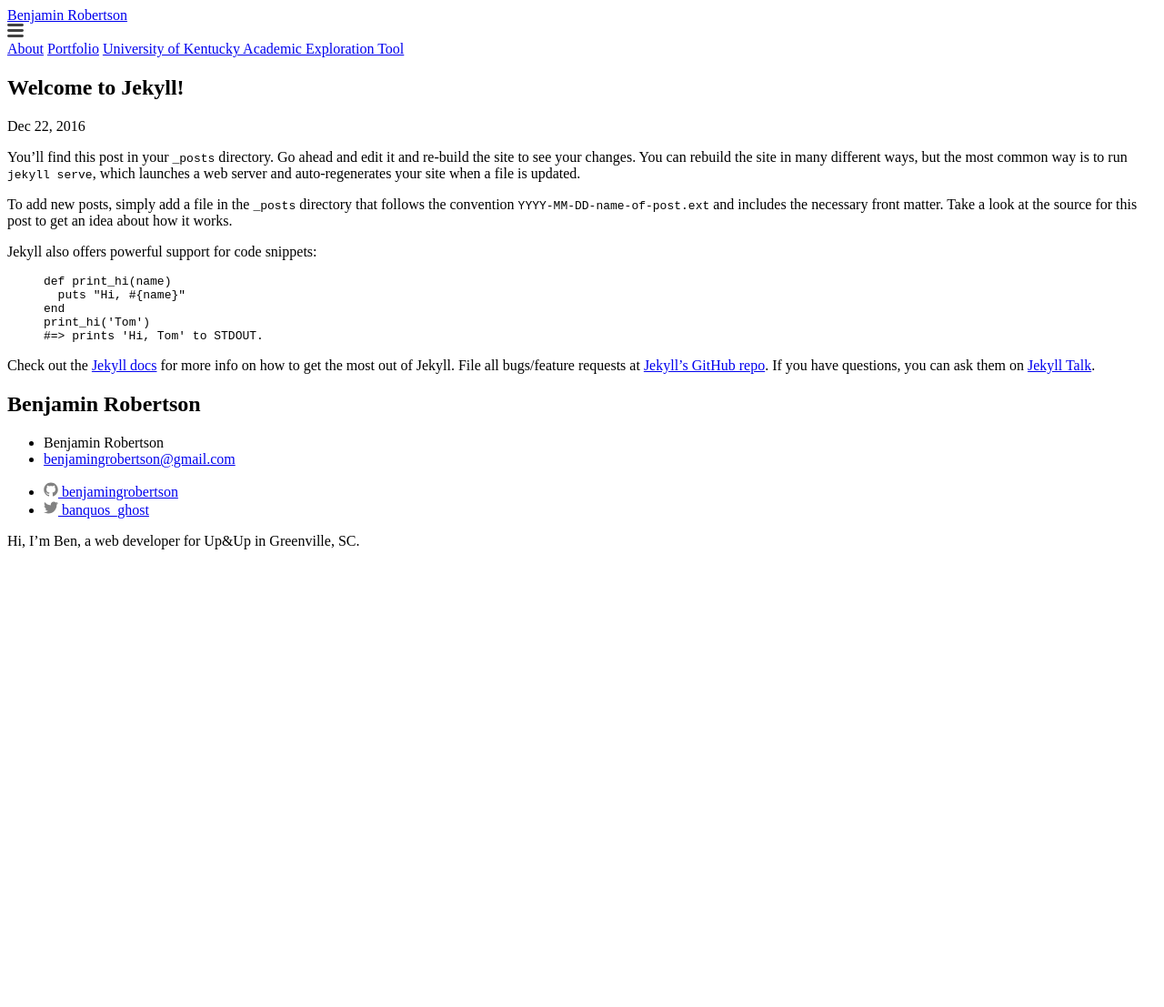
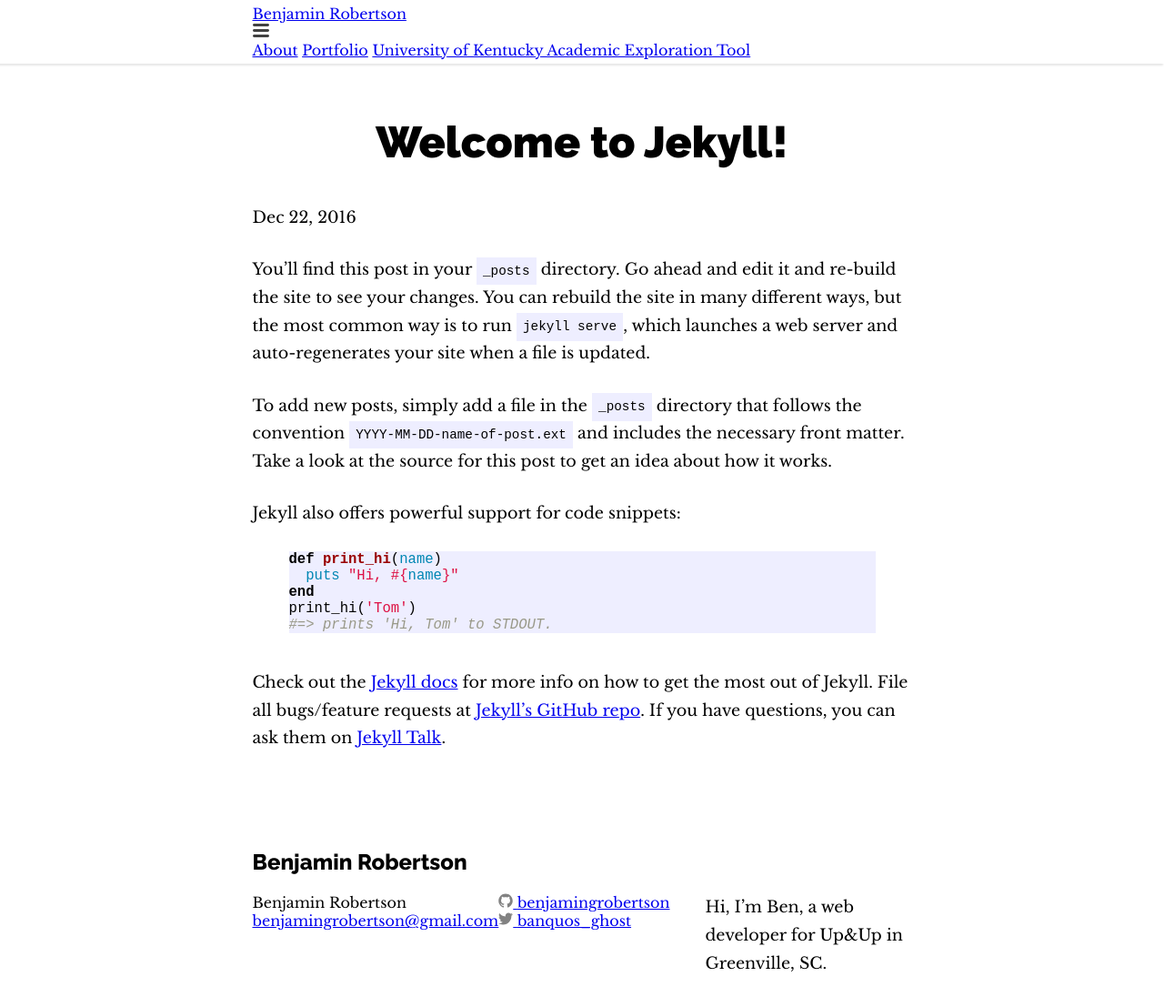
Before and after one commit to benjamingrobertson/benjamingrobertson.github.io, a Jekyll site: the page built from _posts/2016-12-22-welcome-to-jekyll.markdown, in a window 1280 px wide and 1169 px high. Shown: the top 1107 px of the window at 91% size. Built offline with Jekyll 4.4.1, drawn with Linux system fonts in a browser that asks for light colours.

Commit message:
Add initial theme structure

```diff
--- a/_includes/footer.html
+++ b/_includes/footer.html
@@ -1,11 +1,11 @@
-<footer class="site-footer">
+<footer class="site-footer layout-container">
 
   <div class="wrapper">
 
     <h2 class="footer-heading">{{ site.title | escape }}</h2>
 
-    <div class="footer-col-wrapper">
-      <div class="footer-col footer-col-1">
+    <div class="grid">
+      <div class="grid__item">
         <ul class="contact-list">
           <li>
             {% if site.author %}
@@ -20,7 +20,7 @@
         </ul>
       </div>
 
-      <div class="footer-col footer-col-2">
+      <div class="grid__item">
         <ul class="social-media-list">
           {% if site.github_username %}
           <li>
@@ -36,7 +36,7 @@
         </ul>
       </div>
 
-      <div class="footer-col footer-col-3">
+      <div class="grid__item">
         <p>{{ site.description | escape }}</p>
       </div>
     </div>
--- a/_includes/head.html
+++ b/_includes/head.html
@@ -6,6 +6,7 @@
   <title>{% if page.title %}{{ page.title | escape }}{% else %}{{ site.title | escape }}{% endif %}</title>
   <meta name="description" content="{{ page.excerpt | default: site.description | strip_html | normalize_whitespace | truncate: 160 | escape }}">
 
+  <link rel="stylesheet" href="https://fonts.googleapis.com/css?family=Raleway:800,900|Libre+Baskerville" />
   <link rel="stylesheet" href="{{ "/assets/main.css" | relative_url }}">
   <link rel="canonical" href="{{ page.url | replace:'index.html','' | absolute_url }}">
   <link rel="alternate" type="application/rss+xml" title="{{ site.title | escape }}" href="{{ "/feed.xml" | relative_url }}">
--- a/_includes/header.html
+++ b/_includes/header.html
@@ -1,6 +1,6 @@
 <header class="site-header" role="banner">
 
-  <div class="wrapper">
+  <div class="layout-container">
 
     <a class="site-title" href="{{ "/" | relative_url}}">{{ site.title | escape }}</a>
 
--- a/_layouts/default.html
+++ b/_layouts/default.html
@@ -7,10 +7,8 @@
 
     {% include header.html %}
 
-    <main class="page-content" aria-label="Content">
-      <div class="wrapper">
+    <main class="layout-container" aria-label="Content">
         {{ content }}
-      </div>
     </main>
 
     {% include footer.html %}
--- /dev/null
+++ b/_sass/bgr.sass
@@ -0,0 +1,10 @@
+@import "smacss/base/typography"
+@import "smacss/base/syntax-highlighting"
+@import "smacss/layout/layout"
+@import "smacss/layout/grid"
+
+@import "smacss/components/header"
+@import "smacss/components/home"
+@import "smacss/components/main_menu"
+@import "smacss/components/article"
+@import "smacss/components/footer"
--- /dev/null
+++ b/_sass/smacss/base/_code.sass
@@ -0,0 +1,23 @@
+/**
+ * Code formatting
+ */
+pre,
+code
+  font-size: 15px
+  border: 1px solid #333
+  border-radius: 3px
+  background-color: #eef
+
+
+code
+  padding: 1px 5px
+
+
+pre
+  padding: 8px 12px
+  overflow-x: auto
+
+  > code
+    border: 0
+    padding-right: 0
+    padding-left: 0
--- /dev/null
+++ b/_sass/smacss/base/_syntax-highlighting.scss
@@ -0,0 +1,79 @@
+/**
+ * Syntax highlighting styles
+ */
+
+.highlighter-rouge {
+    background-color: #eef;
+    padding: .5em;
+}
+
+.highlight {
+  background: #eef;
+  font-size: 1.2em;
+  margin-bottom: 2em;
+
+  .highlighter-rouge & {
+    background: #eef;
+    margin: .5em;
+  }
+
+  .c     { color: #998; font-style: italic } // Comment
+  .err   { color: #a61717; background-color: #e3d2d2 } // Error
+  .k     { font-weight: bold } // Keyword
+  .o     { font-weight: bold } // Operator
+  .cm    { color: #998; font-style: italic } // Comment.Multiline
+  .cp    { color: #999; font-weight: bold } // Comment.Preproc
+  .c1    { color: #998; font-style: italic } // Comment.Single
+  .cs    { color: #999; font-weight: bold; font-style: italic } // Comment.Special
+  .gd    { color: #000; background-color: #fdd } // Generic.Deleted
+  .gd .x { color: #000; background-color: #faa } // Generic.Deleted.Specific
+  .ge    { font-style: italic } // Generic.Emph
+  .gr    { color: #a00 } // Generic.Error
+  .gh    { color: #999 } // Generic.Heading
+  .gi    { color: #000; background-color: #dfd } // Generic.Inserted
+  .gi .x { color: #000; background-color: #afa } // Generic.Inserted.Specific
+  .go    { color: #888 } // Generic.Output
+  .gp    { color: #555 } // Generic.Prompt
+  .gs    { font-weight: bold } // Generic.Strong
+  .gu    { color: #aaa } // Generic.Subheading
+  .gt    { color: #a00 } // Generic.Traceback
+  .kc    { font-weight: bold } // Keyword.Constant
+  .kd    { font-weight: bold } // Keyword.Declaration
+  .kp    { font-weight: bold } // Keyword.Pseudo
+  .kr    { font-weight: bold } // Keyword.Reserved
+  .kt    { color: #458; font-weight: bold } // Keyword.Type
+  .m     { color: #099 } // Literal.Number
+  .s     { color: #d14 } // Literal.String
+  .na    { color: #008080 } // Name.Attribute
+  .nb    { color: #0086B3 } // Name.Builtin
+  .nc    { color: #458; font-weight: bold } // Name.Class
+  .no    { color: #008080 } // Name.Constant
+  .ni    { color: #800080 } // Name.Entity
+  .ne    { color: #900; font-weight: bold } // Name.Exception
+  .nf    { color: #900; font-weight: bold } // Name.Function
+  .nn    { color: #555 } // Name.Namespace
+  .nt    { color: #000080 } // Name.Tag
+  .nv    { color: #008080 } // Name.Variable
+  .ow    { font-weight: bold } // Operator.Word
+  .w     { color: #bbb } // Text.Whitespace
+  .mf    { color: #099 } // Literal.Number.Float
+  .mh    { color: #099 } // Literal.Number.Hex
+  .mi    { color: #099 } // Literal.Number.Integer
+  .mo    { color: #099 } // Literal.Number.Oct
+  .sb    { color: #d14 } // Literal.String.Backtick
+  .sc    { color: #d14 } // Literal.String.Char
+  .sd    { color: #d14 } // Literal.String.Doc
+  .s2    { color: #d14 } // Literal.String.Double
+  .se    { color: #d14 } // Literal.String.Escape
+  .sh    { color: #d14 } // Literal.String.Heredoc
+  .si    { color: #d14 } // Literal.String.Interpol
+  .sx    { color: #d14 } // Literal.String.Other
+  .sr    { color: #009926 } // Literal.String.Regex
+  .s1    { color: #d14 } // Literal.String.Single
+  .ss    { color: #990073 } // Literal.String.Symbol
+  .bp    { color: #999 } // Name.Builtin.Pseudo
+  .vc    { color: #008080 } // Name.Variable.Class
+  .vg    { color: #008080 } // Name.Variable.Global
+  .vi    { color: #008080 } // Name.Variable.Instance
+  .il    { color: #099 } // Literal.Number.Integer.Long
+}
--- /dev/null
+++ b/_sass/smacss/base/_typography.sass
@@ -0,0 +1,40 @@
+html
+  font-family:  "Libre Baskerville"
+
+
+h1,h2,h3,h4,h5,h6
+  font-family: 'Raleway', sans-serif
+  font-weight: 800
+
+h1
+  font-weight: 900
+
+
+p
+  font-size: 1.1em
+  margin-top: 0
+  line-height: 1.75
+  margin-bottom: 1.5em
+
+
+.page-title
+  font-size: 4em
+  text-align: center
+
+
+.region-content a,
+.region-footer a
+  color: #1460aa
+  text-decoration: none
+  border-bottom: 1px solid #1460aa
+  padding-bottom: 3px
+  transition: color .2s ease-out
+  &:visited
+    border-color: #674172
+    color: #674172
+
+  &:focus,
+  &:hover,
+  &:active
+    border-color: #d50000
+    color: #d50000
--- /dev/null
+++ b/_sass/smacss/components/_article.scss
@@ -0,0 +1,20 @@
+.node--type-article{
+  margin-bottom: 3em;
+  &.node--view-mode-teaser{
+    p{
+      margin: 0;
+    }
+    .field--name-body{
+      margin: 1.5em 0;
+    }
+  }
+  ul.inline li{
+    padding: 0;
+    margin-right: 1em;
+  }
+}
+
+.post-title {
+    font-size: 3em;
+    text-align: center;
+}
--- /dev/null
+++ b/_sass/smacss/components/_footer.sass
@@ -0,0 +1,9 @@
+.site-footer
+    ul
+        margin: 0
+        padding: 0
+
+    li
+        list-style: none
+        margin: 0
+        padding: 0
--- /dev/null
+++ b/_sass/smacss/components/_header.scss
@@ -0,0 +1,43 @@
+.site-header{
+  position: fixed;
+  width: 100%;
+  top: 0;
+  left: 0;
+  padding: 5px 0;
+  background-color: #fff;
+  z-index: 1;
+  box-shadow: -2px 1px 2px 1px rgba(0, 0, 0, 0.1);
+}
+
+.logo__letter{
+  width: 32px;
+  display: inline-block;
+  overflow: hidden;
+  transition: width .5s ease-out;
+}
+
+.logo__letter--one{}
+.logo__letter--two{
+  margin-left: -15px;
+}
+.logo__letter--three{
+  margin-left: -15px;
+  width: 16px;
+}
+
+
+.brand-logo{
+  text-decoration: none;
+  color: black;
+  display: inline-block;
+  font-size: 2.5em;
+  font-family: "Raleway";
+  font-weight: 900;
+
+  &:hover{
+    .logo__letter{margin-left: 0;}
+    .logo__letter--one{width: 183px;}
+    .logo__letter--two{width: 26px;}
+    .logo__letter--three{width: 195px;}
+  }
+}
--- /dev/null
+++ b/_sass/smacss/components/_home.scss
@@ -0,0 +1,26 @@
+h1.opening{
+  max-width: 100px;
+  font-size: 6em;
+  line-height: 1;
+}
+
+.home-nav{
+  display: flex;
+  justify-content: center;
+}
+
+.home-nav .menu-item{
+  list-style: none;
+  text-align: center;
+  text-transform: lowercase;
+  font-size: 3em;
+  font-family: "Raleway", sans-serif;
+  margin: 0 auto;
+  a{
+    color: black;
+  }
+}
+
+.home-nav__grid{
+  padding-left: 0;
+}
--- /dev/null
+++ b/_sass/smacss/components/_main_menu.scss
@@ -0,0 +1,8 @@
+.region-primary-menu{
+  display: inline-block;
+  float:right;
+  .menu{margin: 0;}
+  .menu-item{display: inline-block;
+    a{display: block;padding: 20px;}
+  }
+}
--- /dev/null
+++ b/_sass/smacss/layout/_grid.scss
@@ -0,0 +1,7 @@
+.grid{
+  display: flex;
+}
+
+.grid__item{
+  flex: 1;
+}
--- /dev/null
+++ b/_sass/smacss/layout/_layout.scss
@@ -0,0 +1,13 @@
+body{
+  margin-top: 8em;
+}
+
+.layout-container{
+  width: 95%;
+  max-width: 725px;
+  margin: 0 auto;
+}
+
+.site-footer{
+  padding: 60px 0;
+}
--- /dev/null
+++ b/assets/main.sass
@@ -0,0 +1,5 @@
+---
+# Only the main Sass file needs front matter (the dashes are enough)
+---
+
+@import "bgr"
```
Also changed, not shown: _layouts/home.html (+23 -0 lines).
